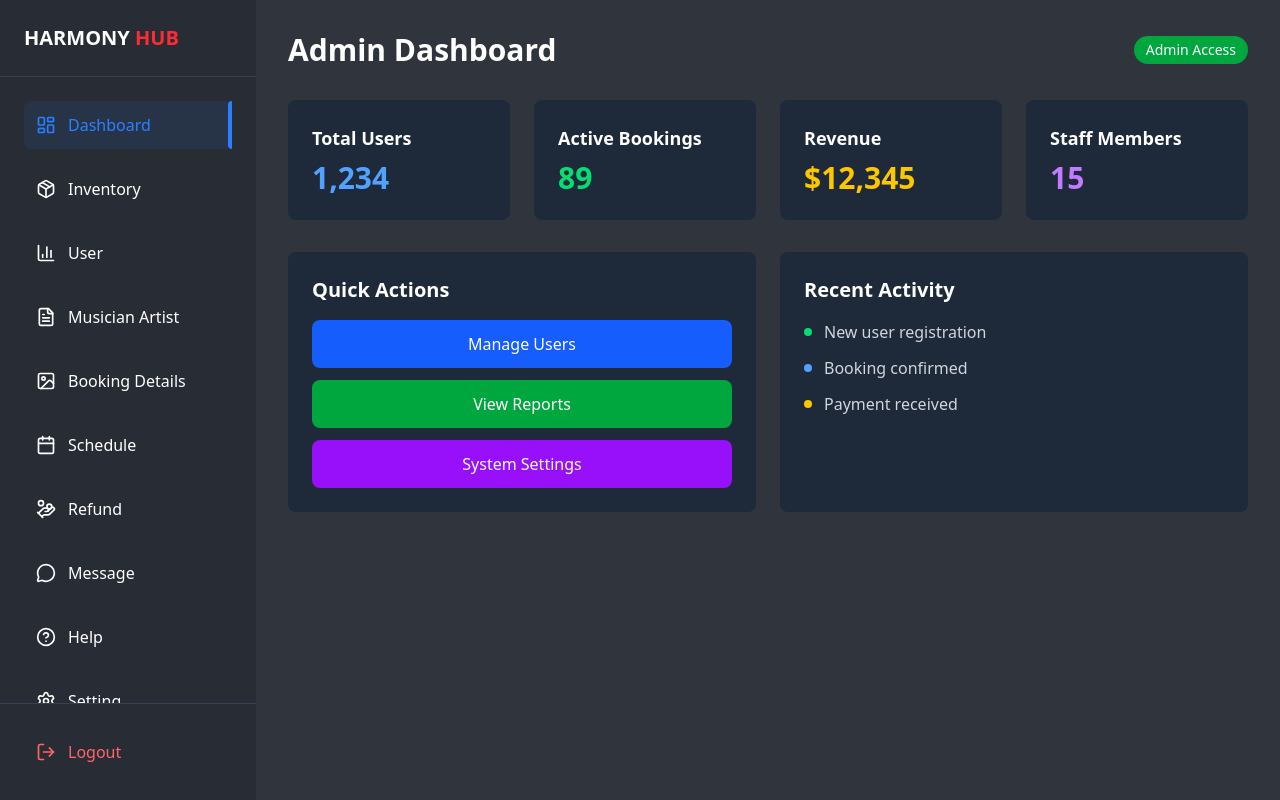
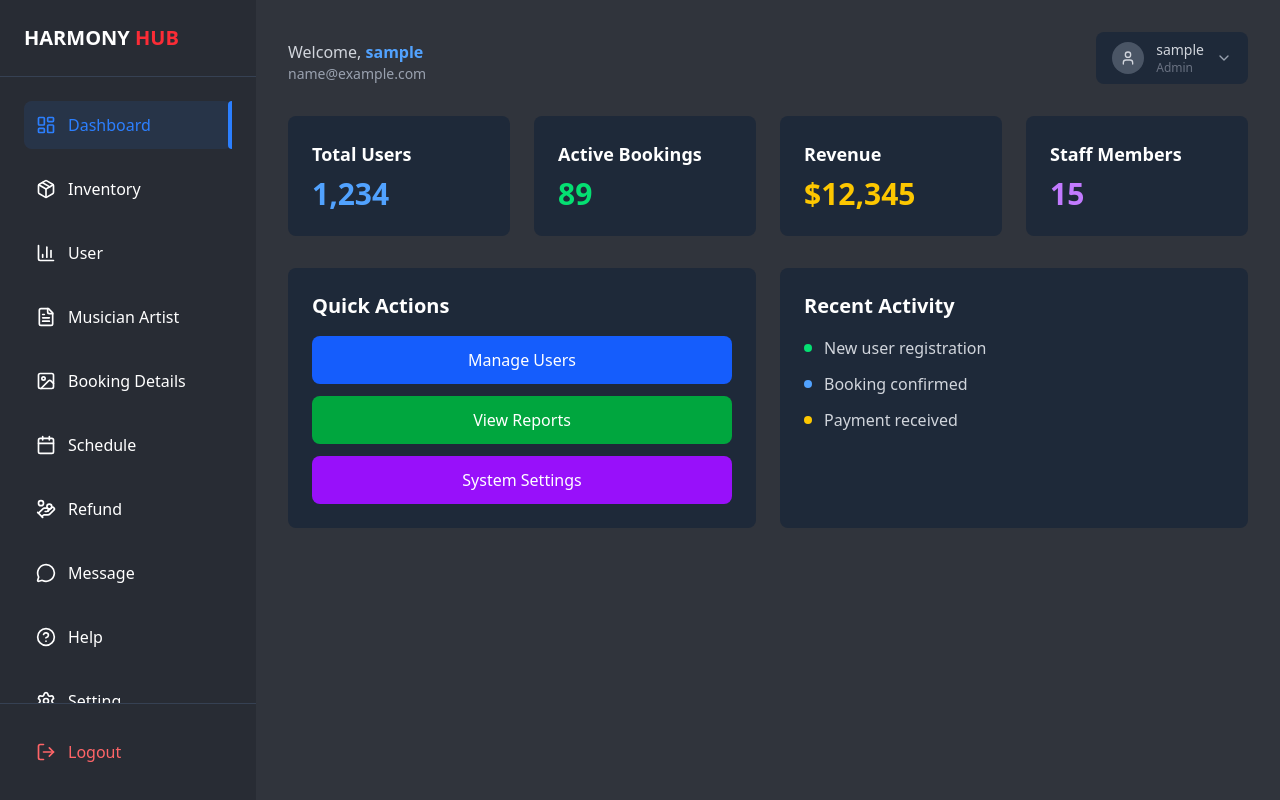
Before and after one commit to DarwinMelaya/Harmony-Hub-Guevaras, a React (Vite) app in the folder frontend/: page /admin-dashboard in a window 1280 px wide. Built offline with nearby package versions, Linux system fonts and the light colour scheme; sample sign-in values are in the browser's storage.

Commit message:
Display the name in Admin and Client Dashbaord

```diff
--- a/frontend/src/pages/ClientDashboard.jsx
+++ b/frontend/src/pages/ClientDashboard.jsx
@@ -1,16 +1,64 @@
 import Layout from "../components/Layout/Layout";
+import { useState, useEffect } from "react";
+import { User, ChevronDown } from "lucide-react";
 
 const ClientDashboard = () => {
+  const [userData, setUserData] = useState(null);
+
+  useEffect(() => {
+    // Get user data from localStorage
+    const user = localStorage.getItem("user");
+    if (user) {
+      setUserData(JSON.parse(user));
+    }
+  }, []);
+
   return (
     <Layout>
       <div className="bg-[#30343c] min-h-screen w-full text-white p-8">
         <div className="max-w-6xl mx-auto">
-          <h1 className="text-3xl font-bold mb-6">Client Dashboard</h1>
+          {/* Header with user profile */}
+          <div className="flex items-center justify-between mb-6">
+            <div>
+              <h1 className="text-3xl font-bold mb-2">Client Dashboard</h1>
+              {userData && (
+                <div className="mb-4">
+                  <p className="text-gray-300">
+                    Welcome,{" "}
+                    <span className="text-blue-400 font-semibold">
+                      {userData.fullName || userData.username}
+                    </span>
+                  </p>
+                  <p className="text-gray-400 text-sm">{userData.email}</p>
+                </div>
+              )}
+            </div>
+
+            {/* User Profile Section */}
+            {userData && (
+              <div className="flex items-center space-x-3 bg-gray-800 px-4 py-2 rounded-lg cursor-pointer hover:bg-gray-700 transition-colors">
+                <div className="w-8 h-8 bg-gray-600 rounded-full flex items-center justify-center">
+                  <User size={16} className="text-gray-300" />
+                </div>
+                <div className="flex flex-col">
+                  <span className="text-gray-300 font-medium text-sm">
+                    {userData.fullName || userData.username}
+                  </span>
+                  <span className="text-gray-500 text-xs capitalize">
+                    {userData.role}
+                  </span>
+                </div>
+                <ChevronDown size={16} className="text-gray-400" />
+              </div>
+            )}
+          </div>
+
           <div className="grid grid-cols-1 md:grid-cols-2 lg:grid-cols-3 gap-6">
             <div className="bg-gray-800 rounded-lg p-6">
               <h2 className="text-xl font-semibold mb-4">Welcome!</h2>
               <p className="text-gray-300">
-                This is your client dashboard. You can view your bookings, manage your profile, and more.
+                This is your client dashboard. You can view your bookings,
+                manage your profile, and more.
               </p>
             </div>
             <div className="bg-gray-800 rounded-lg p-6">
@@ -26,9 +74,7 @@ const ClientDashboard = () => {
             </div>
             <div className="bg-gray-800 rounded-lg p-6">
               <h2 className="text-xl font-semibold mb-4">Recent Activity</h2>
-              <p className="text-gray-300">
-                No recent activity to display.
-              </p>
+              <p className="text-gray-300">No recent activity to display.</p>
             </div>
           </div>
         </div>
--- a/frontend/src/pages/admin/AdminDashboard.jsx
+++ b/frontend/src/pages/admin/AdminDashboard.jsx
@@ -1,15 +1,57 @@
 import Layout from "../../components/Layout/Layout";
+import { useState, useEffect } from "react";
+import { User, ChevronDown } from "lucide-react";
 
 const AdminDashboard = () => {
+  const [userData, setUserData] = useState(null);
+
+  useEffect(() => {
+    // Get user data from localStorage
+    const user = localStorage.getItem("user");
+    if (user) {
+      setUserData(JSON.parse(user));
+    }
+  }, []);
+
   return (
     <Layout>
       <div className="bg-[#30343c] min-h-screen w-full text-white p-8">
         <div className="max-w-6xl mx-auto">
+          {/* Header with user profile */}
           <div className="flex items-center justify-between mb-8">
-            <h1 className="text-3xl font-bold">Admin Dashboard</h1>
-            <div className="bg-green-600 text-white px-3 py-1 rounded-full text-sm">
-              Admin Access
+            <div>
+              {userData && (
+                <div className="mt-2">
+                  <p className="text-gray-300">
+                    Welcome,{" "}
+                    <span className="text-blue-400 font-semibold">
+                      {userData.fullName || userData.username}
+                    </span>
+                  </p>
+                  <p className="text-gray-400 text-sm">{userData.email}</p>
+                </div>
+              )}
             </div>
+
+            {/* User Profile Section */}
+            {userData && (
+              <div className="flex items-center space-x-4">
+                <div className="flex items-center space-x-3 bg-gray-800 px-4 py-2 rounded-lg cursor-pointer hover:bg-gray-700 transition-colors">
+                  <div className="w-8 h-8 bg-gray-600 rounded-full flex items-center justify-center">
+                    <User size={16} className="text-gray-300" />
+                  </div>
+                  <div className="flex flex-col">
+                    <span className="text-gray-300 font-medium text-sm">
+                      {userData.fullName || userData.username}
+                    </span>
+                    <span className="text-gray-500 text-xs capitalize">
+                      {userData.role}
+                    </span>
+                  </div>
+                  <ChevronDown size={16} className="text-gray-400" />
+                </div>
+              </div>
+            )}
           </div>
 
           <div className="grid grid-cols-1 md:grid-cols-2 lg:grid-cols-4 gap-6 mb-8">
```
